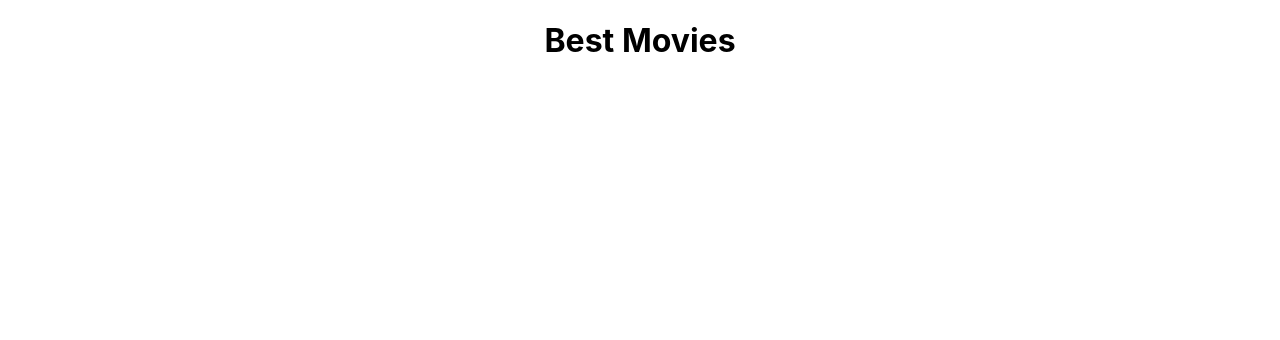
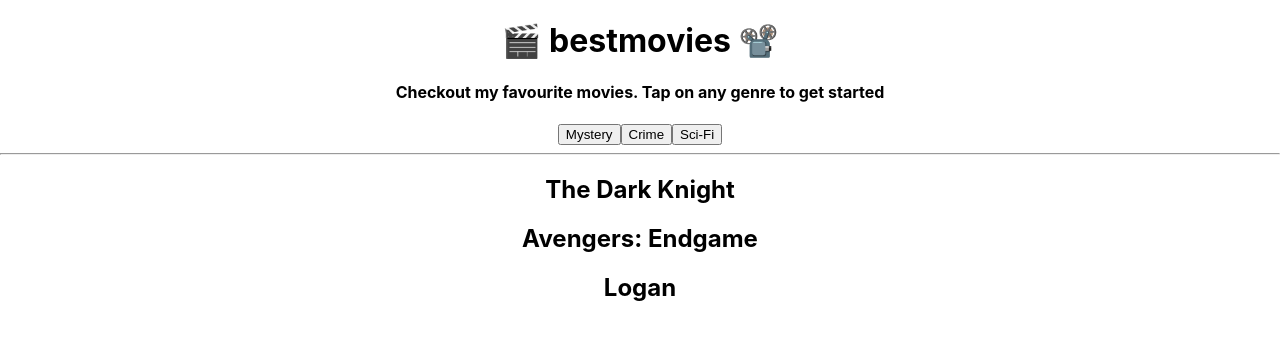
Before and after one commit to srv-pranjal/best-movies, a React (Create React App) app: page / in a window 1280 px wide. Shown: the top 340 px of the page. Built offline with nearby package versions, Linux system fonts and the light colour scheme.

Commit message:
docs: genre and movie list added

```diff
--- a/src/App.js
+++ b/src/App.js
@@ -1,9 +1,21 @@
 import "./App.css";
+import { useState } from "react";
+import Genre from "./components/genre";
+import Movie from "./components/movie";
+import GenreDictionary from "./components/genreDictionary";
 
 function App() {
+  const [genre, setGenre] = useState("Sci-Fi");
+  var currentGenreList = GenreDictionary[genre];
   return (
     <div className="App">
-      <h1>Best Movies</h1>
+      <h1>🎬 bestmovies 📽️</h1>
+      <h4>Checkout my favourite movies. Tap on any genre to get started</h4>
+      <Genre setGenre={setGenre} />
+      <hr />
+      {currentGenreList.map((item) => {
+        return <Movie movieTitle={item} />;
+      })}
     </div>
   );
 }
--- /dev/null
+++ b/src/components/genre.js
@@ -0,0 +1,11 @@
+import React from "react";
+
+export default function Genre({ setGenre }) {
+  return (
+    <div>
+      <button onClick={() => setGenre("Mystery")}>Mystery</button>
+      <button onClick={() => setGenre("Crime")}>Crime</button>
+      <button onClick={() => setGenre("Sci-Fi")}>Sci-Fi</button>
+    </div>
+  );
+}
--- /dev/null
+++ b/src/components/genreDictionary.js
@@ -0,0 +1,7 @@
+var GenreDictionary = {
+  "Mystery": ["Gone Girl", "Se7en", "Drishyam"],
+  "Crime": ["The Godfather", "Pulp Fiction", "Gangs of Wasseypur"],
+  "Sci-Fi": ["The Dark Knight", "Avengers: Endgame", "Logan"],
+};
+
+export default GenreDictionary;
--- /dev/null
+++ b/src/components/movie.js
@@ -0,0 +1,19 @@
+import React from "react";
+
+export default function Movie({movieTitle}) {
+  return (
+    <div>
+      {/* <img src="" alt={movieTitle} /> */}
+      <div>
+        <h2>{movieTitle}</h2>
+        {/* <p>⭐ 9/10</p>
+        <p>
+          Lorem ipsum dolor sit amet consectetur adipisicing elit. Magni, nam
+          ducimus error vero, modi asperiores repellendus doloribus neque nobis
+          tempora aut totam delectus, quam rerum velit vitae voluptatum
+          voluptate doloremque.
+        </p> */}
+      </div>
+    </div>
+  );
+}
```
